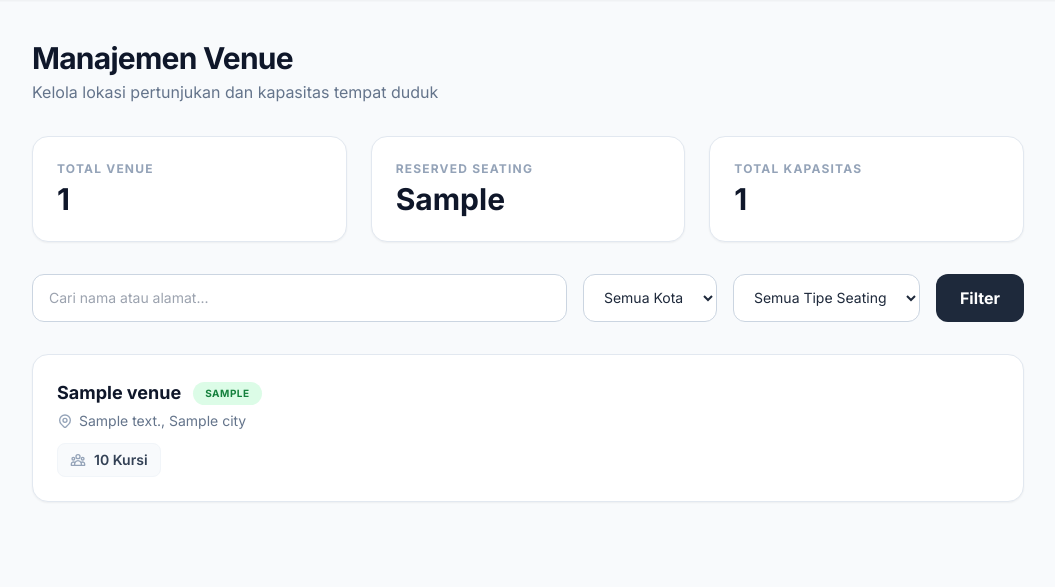
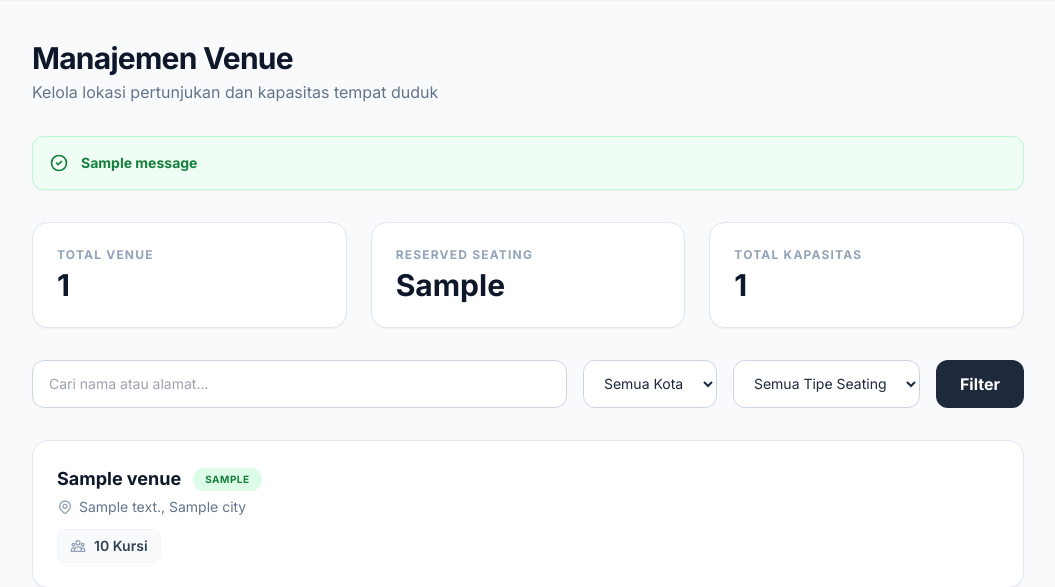
Before and after one commit to SemogaA/TikTakTuk-TK03-SemogaA, a Django app: template tiktaktuk/templates/venue/venue_list.html in a window 1280 px wide. Shown: the part 120-707 px from the top of the page, without its empty margins (112-1167 px from the left). Run offline with Django 5.2, Linux system fonts and the light colour scheme; the template is opened without the code that fills it: most values are stand-ins (such as "Sample title", 1, 10 or a date in 2020); one stand-in notice (Sample message) is shown; some libraries are stand-ins or nearby versions.

Commit message:
add message view for venue

```diff
--- a/tiktaktuk/templates/venue/venue_list.html
+++ b/tiktaktuk/templates/venue/venue_list.html
@@ -16,6 +16,24 @@
         </button>
         {% endif %}
     </div>
+
+    {% if messages %}
+    <div class="mb-8">
+        {% for message in messages %}
+            <div class="p-4 rounded-xl text-sm font-bold flex items-center gap-3 shadow-sm
+                {% if message.tags == 'error' %} bg-red-50 border border-red-200 text-red-700
+                {% elif message.tags == 'success' %} bg-green-50 border border-green-200 text-green-700
+                {% else %} bg-blue-50 border border-blue-200 text-blue-700 {% endif %}">
+                {% if message.tags == 'error' %}
+                    <svg class="w-5 h-5" fill="none" stroke="currentColor" viewBox="0 0 24 24"><path stroke-linecap="round" stroke-linejoin="round" stroke-width="2" d="M12 8v4m0 4h.01M21 12a9 9 0 11-18 0 9 9 0 0118 0z"></path></svg>
+                {% elif message.tags == 'success' %}
+                    <svg class="w-5 h-5" fill="none" stroke="currentColor" viewBox="0 0 24 24"><path stroke-linecap="round" stroke-linejoin="round" stroke-width="2" d="M9 12l2 2 4-4m6 2a9 9 0 11-18 0 9 9 0 0118 0z"></path></svg>
+                {% endif %}
+                {{ message }}
+            </div>
+        {% endfor %}
+    </div>
+    {% endif %}
 
     <div class="grid grid-cols-1 md:grid-cols-3 gap-6 mb-8">
         <div class="bg-white p-6 rounded-2xl shadow-sm border border-slate-200">
```
